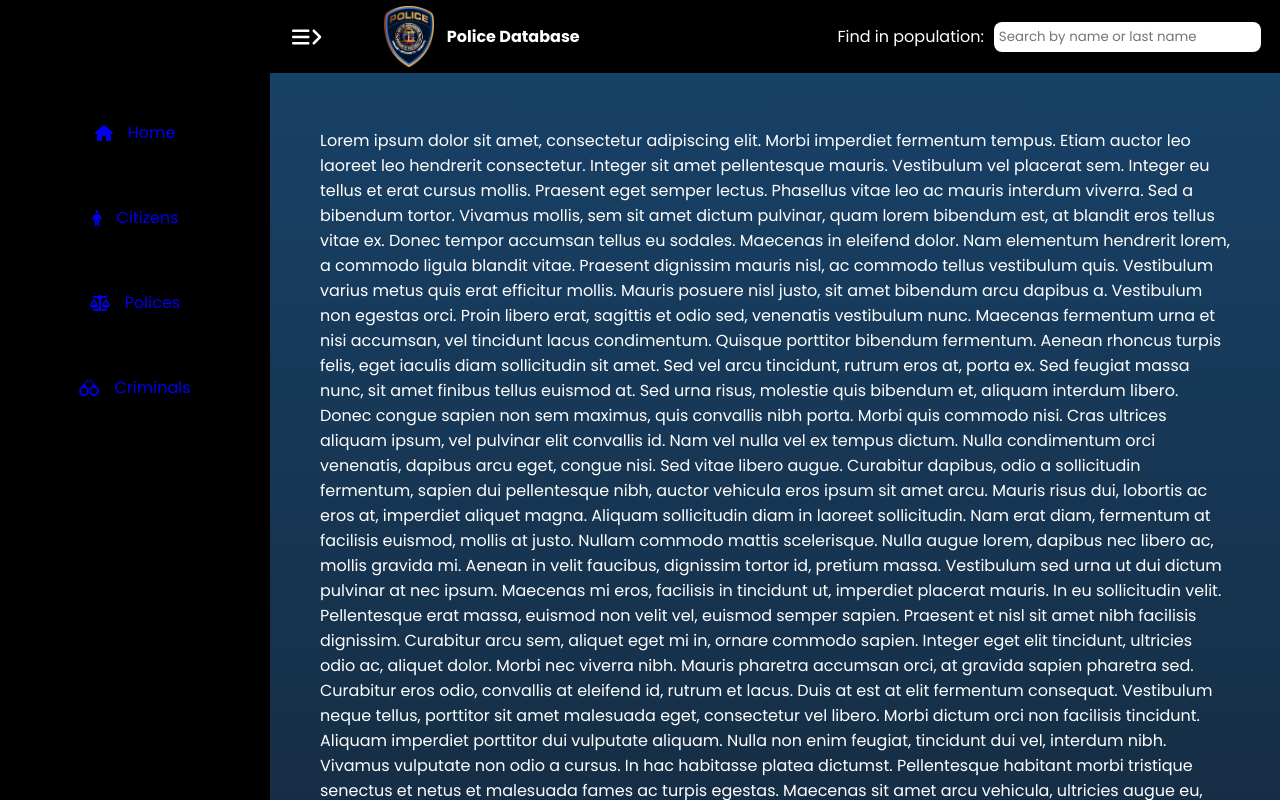
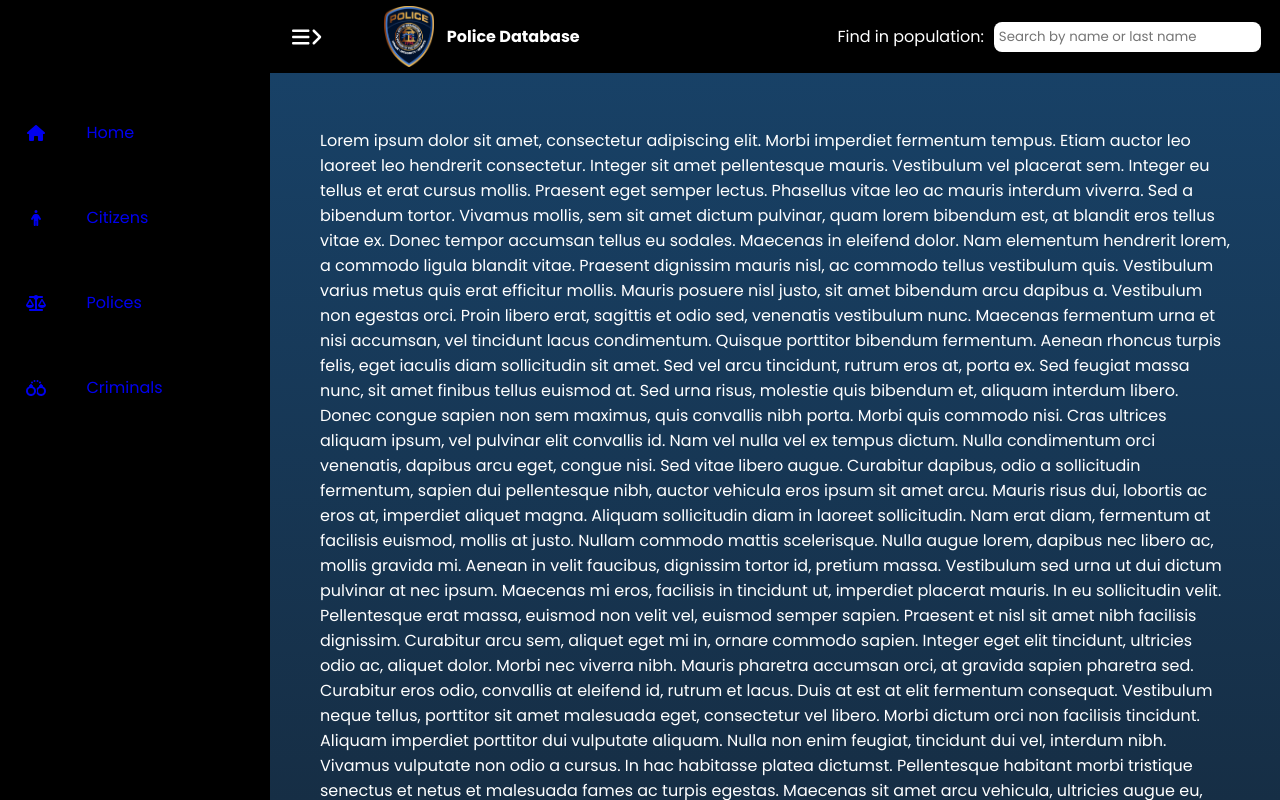
Before and after one commit to alanicio/react_police_database, a React (Create React App) app: page / in a window 1280 px wide. Built offline with nearby package versions, Linux system fonts and the light colour scheme.

Commit message:
sidebar almost finished

```diff
--- a/src/components/Layout/Frame/Sidebar/Sidebar.tsx
+++ b/src/components/Layout/Frame/Sidebar/Sidebar.tsx
@@ -20,25 +20,33 @@ const Sidebar = ({ isSidebarClosed, setIsSidebarClosed }: SidebarState) => {
          <Menu isSidebarClosed={isSidebarClosed}>
             <li>
                <Link to="/">
-                  <FontAwesomeIcon icon={faHouse} className="icon" />
+                  <div className="icon-container">
+                     <FontAwesomeIcon icon={faHouse} className="icon" />
+                  </div>
                   <p>Home</p>
                </Link>
             </li>
             <li>
                <Link to="citizens">
-                  <FontAwesomeIcon icon={faPerson} className="icon" />
+                  <div className="icon-container">
+                     <FontAwesomeIcon icon={faPerson} className="icon" />
+                  </div>
                   <p>Citizens</p>
                </Link>
             </li>
             <li>
                <Link to="polices">
-                  <FontAwesomeIcon icon={faScaleBalanced} className="icon" />
+                  <div className="icon-container">
+                     <FontAwesomeIcon icon={faScaleBalanced} className="icon" />
+                  </div>
                   <p>Polices</p>
                </Link>
             </li>
             <li>
                <Link to="criminals">
-                  <FontAwesomeIcon icon={faHandcuffs} className="icon" />
+                  <div className="icon-container">
+                     <FontAwesomeIcon icon={faHandcuffs} className="icon" />
+                  </div>
                   <p>Criminals</p>
                </Link>
             </li>
--- a/src/components/Layout/Frame/Sidebar/styled.ts
+++ b/src/components/Layout/Frame/Sidebar/styled.ts
@@ -20,16 +20,28 @@ export const Menu = styled.ul`
    list-style-type: none;
    display: flex;
    flex-direction: column;
-   align-items: center;
    margin: 0;
    padding: 0;
    a {
       text-decoration: none;
       display: flex;
       align-items: center;
+      width: fit-content;
       &:visited {
          color: inherit;
       }
+      &:hover {
+         color: ${({ theme }) => theme.action.hover1};
+      }
+   }
+   .icon-container {
+      width: 71.5px;
+      max-width: 71.5px;
+      min-width: 71.5px;
+      height: 25px;
+      display: flex;
+      justify-content: center;
+      align-items: center;
    }
    p {
       margin-left: 15px;
--- a/src/components/Layout/themes.ts
+++ b/src/components/Layout/themes.ts
@@ -10,4 +10,7 @@ export const defaultTheme = {
       );`,
       color1: "black",
    },
+   action: {
+      hover1: "#B02E2E",
+   },
 };
```
